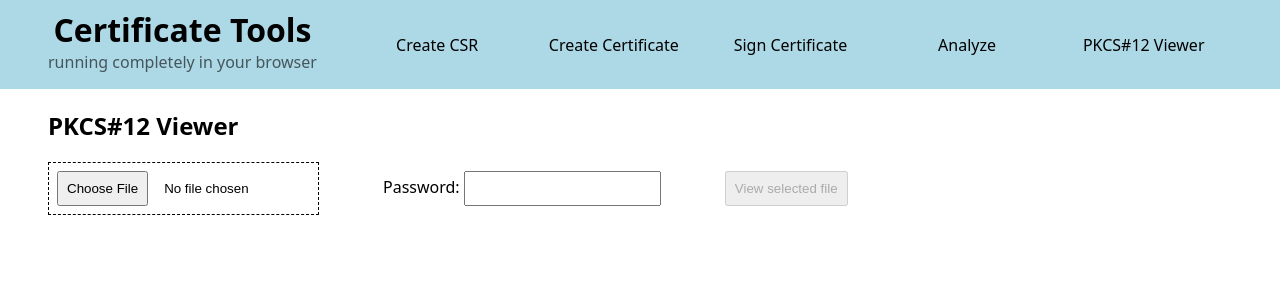
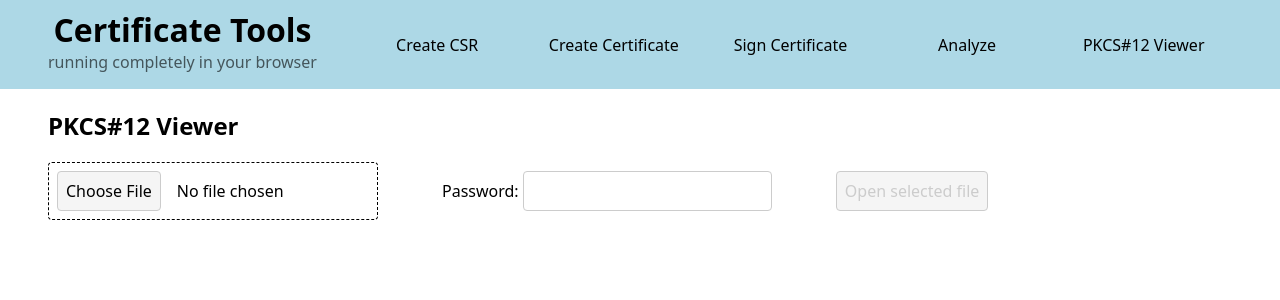
Before and after one commit to sbaeumlisberger/cert-tools, a SvelteKit app: page /pkcs12 in a window 1280 px wide. Shown: the top 300 px of the page. Built offline with nearby package versions, Linux system fonts and the light colour scheme.

Commit message:
Improve styling and layout

```diff
--- a/src/app.html
+++ b/src/app.html
@@ -17,23 +17,58 @@
 		}
 
 		button,
+		::file-selector-button,
 		input,
-		textarea,
-		select {
+		select,
+		textarea {
+			font: inherit;
+			color: inherit;
+			background-color: transparent;
+			border: 1px solid #ccc;
+			border-radius: 4px;
+			box-sizing: border-box;
+			outline: none;
 			padding: 8px;
+		}
+
+		button,
+		::file-selector-button {
+			background-color: #f5f5f5;
+			cursor: pointer;
+		}
+
+		input[type=file] {
+			border: dashed 1px;
+		}
+
+		input[type=file]::file-selector-button {
+			margin-inline-end: 16px;
 		}
 
 		textarea {
 			max-width: 100%;
 		}
 
-		input[type=file]::file-selector-button {
-			padding: 8px;
-			margin-inline-end: 16px;
+		button:hover,
+		::file-selector-button:hover,
+		input:hover,
+		select:hover,
+		textarea:hover {
+			border-color: #999;
 		}
 
-		input[type=file] {
-			border: dashed 1px;
+		button:focus,
+		::file-selector-button:focus,
+		input:focus,
+		select:focus,
+		textarea:focus {
+			border-color: #007bff;
+		}
+
+		*:disabled {
+			cursor: unset !important;
+			color: #ccc !important;
+			border-color: #ccc !important;
 		}
 	</style>
 </head>
--- a/src/lib/cert-data-component.svelte
+++ b/src/lib/cert-data-component.svelte
@@ -90,10 +90,9 @@
 <span>Subject Name:</span>
 <input
 	type="text"
-	style="width: 200px"
+	style="width: 256px"
 	bind:value={subject}
-	placeholder="e.g. CN=Alice, C=Wonderland"
-/>
+	placeholder="e.g. CN=Alice, C=Wonderland" />
 <!-- TODO: Add link to https://datatracker.ietf.org/doc/html/rfc1779?-->
 
 <br /><br />
--- a/src/routes/pkcs12/+page.svelte
+++ b/src/routes/pkcs12/+page.svelte
@@ -62,7 +62,7 @@
 		<span>Password:</span>
 		<input type="password" bind:value={password} />
 	</div>
-	<button onclick={viewPkcs12} disabled={!canView}> View selected file </button>
+	<button onclick={viewPkcs12} disabled={!canView}>Open selected file</button>
 </div>
 
 <br />
```
